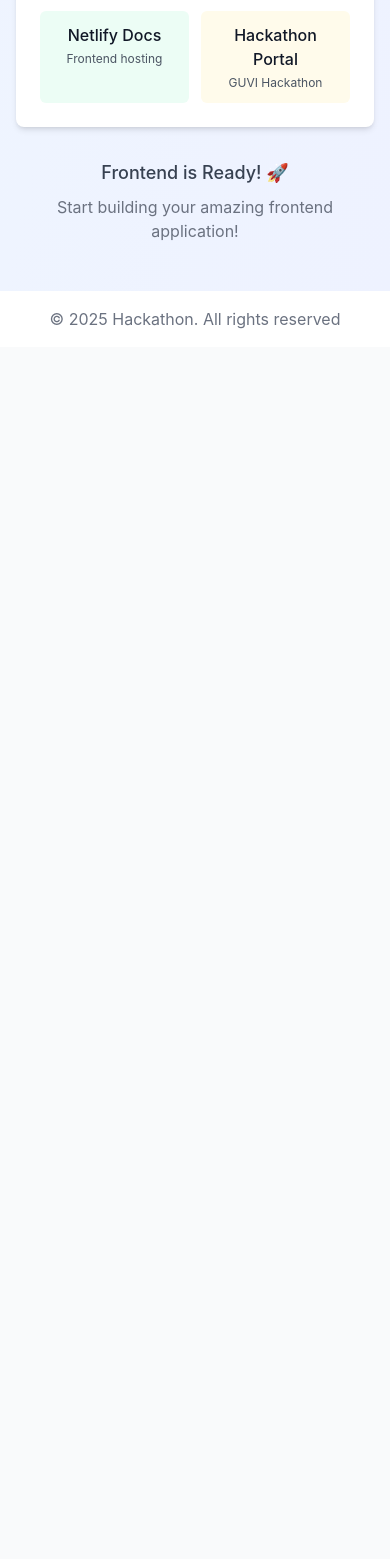
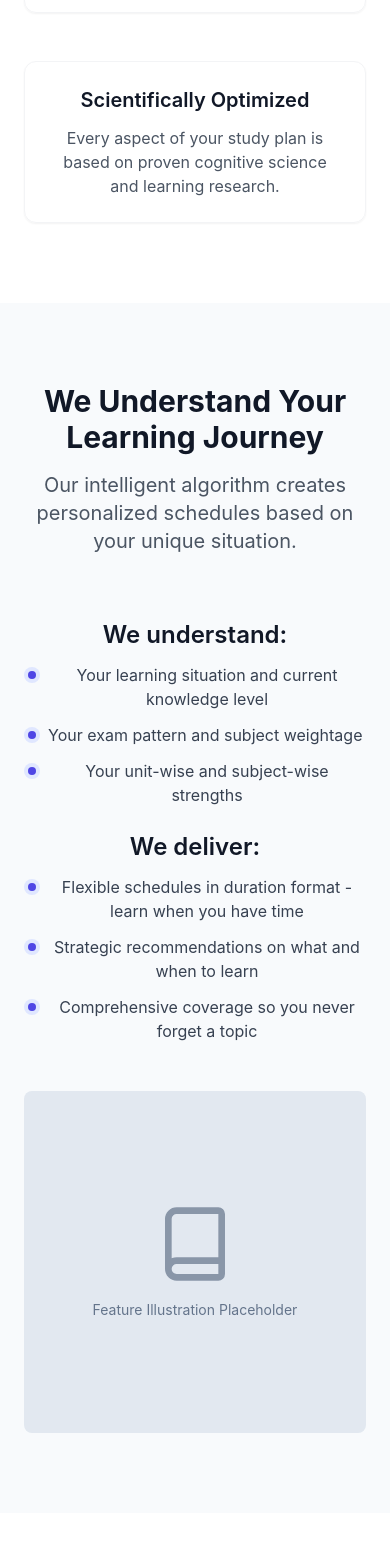
Before and after one commit to shivamsahu-tech/schedule-hunter, a React (Vite) app in the folder frontend/: page / in a window 390 px wide. Shown: the part 1501-3060 px from the top of the page. Before the commit the page ends 1848 px from the top, so only its background shows below. Built offline with nearby package versions, Linux system fonts and the light colour scheme; no server answers.

Commit message:
fix landing page

```diff
--- a/frontend/src/components/Layout.jsx
+++ b/frontend/src/components/Layout.jsx
@@ -6,11 +6,36 @@
       <main className="flex-grow">
         <Outlet />
       </main>
-      <footer className="bg-white shadow-sm mt-auto">
-        <div className="max-w-7xl mx-auto py-4 px-4 sm:px-6 lg:px-8">
-          <p className="text-center text-gray-500">© 2025 Hackathon. All rights reserved</p>
-        </div>
-      </footer>
+      <footer className="py-12 bg-gray-900 text-gray-400">
+          <div className="container mx-auto px-6 max-w-6xl">
+            <div className="grid grid-cols-1 md:grid-cols-3 gap-8">
+              <div>
+                <h3 className="text-xl font-semibold text-white mb-4">ExamScheduler</h3>
+                <p>Smart study schedules powered by science.</p>
+              </div>
+              <div>
+                <h4 className="font-semibold text-white mb-3">Quick Links</h4>
+                <ul className="space-y-2">
+                  <li><a href="#" className="hover:text-white transition-colors">Home</a></li>
+                  <li><a href="#" className="hover:text-white transition-colors">How It Works</a></li>
+                  <li><a href="#" className="hover:text-white transition-colors">About Us</a></li>
+                  <li><a href="#" className="hover:text-white transition-colors">Contact</a></li>
+                </ul>
+              </div>
+              <div>
+                <h4 className="font-semibold text-white mb-3">Connect With Us</h4>
+                <div className="flex flex-col space-y-2">
+                  <a href="#" className="hover:text-white transition-colors">Twitter</a>
+                  <a href="#" className="hover:text-white transition-colors">Instagram</a>
+                  <a href="#" className="hover:text-white transition-colors">LinkedIn</a>
+                </div>
+              </div>
+            </div>
+            <div className="border-t border-gray-800 mt-8 pt-6 text-sm text-center">
+              © {new Date().getFullYear()} ExamScheduler. All rights reserved.
+            </div>
+          </div>
+        </footer>
     </div>
   );
 }
--- a/frontend/src/pages/LandingPage.jsx
+++ b/frontend/src/pages/LandingPage.jsx
@@ -1,57 +1,67 @@
-import { useState } from "react";
-import { Calendar, Clock, Book, Award, BrainCircuit, BarChart, Lightbulb, Sparkles } from "lucide-react";
+// import { useState } from "react";
+import { Calendar, Book } from "lucide-react";
+import { useNavigate } from "react-router-dom";
 
 export default function LandingPage() {
-  const [activeTab, setActiveTab] = useState(0);
+  // const [activeTab, setActiveTab] = useState(0);
+  const navigate = useNavigate()
 
   const rules = [
     {
       title: "The 80/20 Priority Rule",
-      icon: <BarChart className="w-10 h-10 text-indigo-600" />,
-      description: "Allocate 80% of your study time to topics that combine high exam weight and personal difficulty. Spend the remaining 20% on reviewing topics you already know well.",
-      research: "Based on: Metcalfe & Kornell (2005)"
+      image: "https://ars.els-cdn.com/content/image/1-s2.0-S0749596X04001330-gr6.gif",
+      description:
+        "Allocate 80% of your study time to topics that combine high exam weight and personal difficulty. Spend the remaining 20% on reviewing topics you already know well.",
+      research: "Metcalfe & Kornell (2005)"
     },
     {
       title: "The Stepping Stone Approach",
-      icon: <Sparkles className="w-10 h-10 text-indigo-600" />,
-      description: "Master foundational and medium-difficulty topics before advancing to the most challenging material. Build a knowledge ladder that supports your learning progression.",
-      research: "Based on: Pyc & Rawson (2009)"
+      image: "https://ars.els-cdn.com/content/image/1-s2.0-S0749596X09000138-gr2.jpg",
+      description:
+        "Master foundational and medium-difficulty topics before advancing to the most challenging material. Build a knowledge ladder that supports your learning progression.",
+      research: "Pyc & Rawson (2009)"
     },
     {
       title: "The 1-3-7-14 Review Schedule",
-      icon: <Calendar className="w-10 h-10 text-indigo-600" />,
-      description: "Review new material after 1 day, then 3 days, then 7 days, then 14 days. This spacing maximizes retention with minimal time investment.",
-      research: "Based on: Ebbinghaus/Wozniak's research"
+      image: "https://media.springernature.com/lw685/springer-static/image/prt%3A978-1-4419-1428-6%2F5/MediaObjects/978-1-4419-1428-6_5_Part_Fig1-360_HTML.gif",
+      description:
+        "Review new material after 1 day, then 3 days, then 7 days, then 14 days. This spacing maximizes retention with minimal time investment.",
+      research: "Ebbinghaus/Wozniak's research"
     },
     {
       title: "The Peak Energy Principle",
-      icon: <BrainCircuit className="w-10 h-10 text-indigo-600" />,
-      description: "Schedule your weakest subjects during your peak mental energy hours (typically morning). Save easier review sessions for lower energy periods.",
-      research: "Based on: Gais et al. (2006)"
+      image: "https://www.researchgate.net/publication/381549908/figure/fig1/AS:11431281253303929@1718854017998/Experimental-procedure-behavioral-results-and-retrieval-locked-reactivation-of-head.png",
+      description:
+        "Schedule your weakest subjects during your peak mental energy hours (typically morning). Save easier review sessions for lower energy periods.",
+      research: "Gais et al. (2006)"
     },
     {
       title: "The Real-World Testing Cycle",
-      icon: <Award className="w-10 h-10 text-indigo-600" />,
-      description: "Take weekly practice tests that mimic the actual exam format. Double the frequency in the final two weeks before the exam.",
-      research: "Based on: McDaniel et al. (2011)"
+      image: "https://www.mdpi.com/behavsci/behavsci-15-00662/article_deploy/html/images/behavsci-15-00662-g001.png",
+      description:
+        "Take weekly practice tests that mimic the actual exam format. Double the frequency in the final two weeks before the exam.",
+      research: "McDaniel et al. (2011)"
     },
     {
       title: "The Adaptive Review Protocol",
-      icon: <Lightbulb className="w-10 h-10 text-indigo-600" />,
-      description: "Review topics scoring below 70% every 2-3 days. Review topics scoring 70-85% weekly. Review topics scoring above 85% every two weeks.",
-      research: "Based on: Kornell & Bjork (2008)"
+      image: "https://journals.sagepub.com/cms/10.1111/j.1467-9280.2008.02127.x/asset/e43f71b5-9ab5-4ed0-9b37-02c8ce5c9d53/assets/images/large/10.1111_j.1467-9280.2008.02127.x-fig2.jpg",
+      description:
+        "Review topics scoring below 70% every 2-3 days. Review topics scoring 70-85% weekly. Review topics scoring above 85% every two weeks.",
+      research: "Kornell & Bjork (2008)"
     },
     {
       title: "The Topic Clustering Method",
-      icon: <Book className="w-10 h-10 text-indigo-600" />,
-      description: "Schedule related topics within 48 hours of each other to strengthen connections between concepts and enhance comparative understanding.",
-      research: "Based on: Carvalho & Goldstone (2015)"
+      image: "https://my.chartered.college/wp-content/uploads/2021/10/Firth_Figure-2-2.png",
+      description:
+        "Schedule related topics within 48 hours of each other to strengthen connections between concepts and enhance comparative understanding.",
+      research: "Carvalho & Goldstone (2015)"
     },
     {
       title: "The Intensity Escalation Timeline",
-      icon: <Clock className="w-10 h-10 text-indigo-600" />,
-      description: "Start with 1-2 hours daily several weeks before the exam. Increase to 2-3 hours daily at 3-4 weeks out, then 3-4 hours daily in the final two weeks. Reduce to light review only the day before the exam.",
-      research: "Based on: Learning Research and Development Center findings"
+      image: "https://encrypted-tbn0.gstatic.com/images?q=tbn:ANd9GcT1nSlFrqt6EK6QzbPI1HjFxrVDn6N_DdgBSA&s",
+      description:
+        "Start with 1-2 hours daily several weeks before the exam. Increase to 2-3 hours daily at 3-4 weeks out, then 3-4 hours daily in the final two weeks. Reduce to light review only the day before the exam.",
+      research: "Learning Research and Development Center"
     }
   ];
 
@@ -72,6 +82,7 @@
 
   return (
     <div className="min-h-screen bg-gradient-to-b from-slate-50 to-slate-100">
+      <div className="min-h-screen bg-gradient-to-b from-slate-50 to-slate-100">
         {/* Hero Section */}
         <header className="relative overflow-hidden">
           <div className="bg-indigo-900 text-white">
@@ -80,8 +91,8 @@
                 <div className="md:w-1/2 mb-12 md:mb-0">
                   <h1 className="text-4xl md:text-5xl font-bold mb-6 leading-tight">Never Worry About Exam Preparation Again</h1>
                   <p className="text-xl mb-8 text-indigo-100">Smart study schedules tailored to your exams, learning style, and availability.</p>
-                <div className="flex flex-col sm:flex-row gap-4">
-                  <button className="px-8 py-3 bg-white text-indigo-900 font-semibold rounded-lg shadow-lg hover:bg-indigo-50 transition duration-300">
+                  <div className="flex flex-col sm:flex-row gap-4 justify-center ">
+                    <button onClick={() => navigate('/dashboard')} className="px-8 py-3 bg-white text-indigo-900 font-semibold rounded-lg shadow-lg hover:bg-indigo-50 transition duration-300">
                       Get Started Free
                     </button>
                     <button className="px-8 py-3 bg-transparent border-2 border-white text-white font-semibold rounded-lg hover:bg-white/10 transition duration-300">
@@ -202,47 +213,38 @@
 
         {/* 8 Core Rules */}
         <section className="py-20 bg-white">
-        <div className="container mx-auto px-6 max-w-6xl">
+          <div className="container mx-auto px-6">
             <div className="text-center mb-16">
-            <h2 className="text-3xl font-bold text-gray-900 mb-4">The Science Behind Our System</h2>
+              <h2 className="text-3xl font-bold text-gray-900 mb-4">
+                The Science Behind Our System
+              </h2>
               <p className="text-xl text-gray-600 max-w-3xl mx-auto">
                 8 Core Rules for Effective Exam Topic Scheduling
               </p>
             </div>
 
-          <div className="flex overflow-x-auto pb-4 mb-6 scrollbar-hide">
-            <div className="flex space-x-2">
+            <div className="grid gap-10 md:grid-cols-2 lg:grid-cols-3 w-full">
               {rules.map((rule, index) => (
-                <button
+                <div
                   key={index}
-                  className={`px-4 py-2 whitespace-nowrap rounded-full text-sm font-medium ${
-                    activeTab === index
-                      ? "bg-indigo-600 text-white"
-                      : "bg-gray-100 text-gray-800 hover:bg-gray-200"
-                  }`}
-                  onClick={() => setActiveTab(index)}
+                  className="bg-slate-50 w-[90%] h-[28rem] flex justify-center items-center flex-col border border-gray-100 rounded-xl shadow-sm hover:shadow-md transition-shadow overflow-hidden"
                 >
-                  Rule {index + 1}
-                </button>
-              ))}
+                  <img
+                    src={rule.image}
+                    alt={rule.title}
+                    className="h-56 object-cover"
+                  />
+                  <div className="p-6">
+                    <h3 className="text-xl font-semibold text-gray-900 mb-2">
+                      {rule.title}
+                    </h3>
+                    <p className="text-gray-700 mb-3">{rule.description}</p>
+                    <p className="text-sm text-gray-500 italic">
+                      Research: {rule.research}
+                    </p>
                   </div>
                 </div>
-
-          <div className="bg-slate-50 rounded-2xl p-8">
-            <div className="flex flex-col md:flex-row gap-8 items-center">
-              <div className="md:w-1/4 flex justify-center">
-                <div className="p-6 bg-white rounded-full shadow-md">
-                  {rules[activeTab].icon}
-                </div>
-              </div>
-              <div className="md:w-3/4">
-                <h3 className="text-2xl font-semibold text-gray-900 mb-2">
-                  Rule {activeTab + 1}: {rules[activeTab].title}
-                </h3>
-                <p className="text-gray-700 mb-4">{rules[activeTab].description}</p>
-                <p className="text-sm text-gray-500 italic">{rules[activeTab].research}</p>
-              </div>
-            </div>
+              ))}
             </div>
           </div>
         </section>
@@ -301,43 +303,12 @@
             <p className="text-xl mb-8 text-indigo-100 max-w-2xl mx-auto">
               Get your personalized study schedule today and never worry about failing an exam again.
             </p>
-          <button className="px-8 py-4 bg-white text-indigo-900 font-semibold rounded-lg shadow-lg hover:bg-indigo-50 transition duration-300 text-lg">
+            <button onClick={() => navigate('/dashboard')} className="px-8 py-4 bg-white text-indigo-900 font-semibold rounded-lg shadow-lg hover:bg-indigo-50 transition duration-300 text-lg">
               Generate My Free Schedule
             </button>
           </div>
         </section>
-
-      {/* Footer */}
-      <footer className="py-12 bg-gray-900 text-gray-400">
-        <div className="container mx-auto px-6 max-w-6xl">
-          <div className="grid grid-cols-1 md:grid-cols-3 gap-8">
-            <div>
-              <h3 className="text-xl font-semibold text-white mb-4">ExamScheduler</h3>
-              <p>Smart study schedules powered by science.</p>
       </div>
-            <div>
-              <h4 className="font-semibold text-white mb-3">Quick Links</h4>
-              <ul className="space-y-2">
-                <li><a href="#" className="hover:text-white transition-colors">Home</a></li>
-                <li><a href="#" className="hover:text-white transition-colors">How It Works</a></li>
-                <li><a href="#" className="hover:text-white transition-colors">About Us</a></li>
-                <li><a href="#" className="hover:text-white transition-colors">Contact</a></li>
-              </ul>
-            </div>
-            <div>
-              <h4 className="font-semibold text-white mb-3">Connect With Us</h4>
-              <div className="flex space-x-4">
-                <a href="#" className="hover:text-white transition-colors">Twitter</a>
-                <a href="#" className="hover:text-white transition-colors">Instagram</a>
-                <a href="#" className="hover:text-white transition-colors">LinkedIn</a>
-              </div>
-            </div>
-          </div>
-          <div className="border-t border-gray-800 mt-8 pt-6 text-sm text-center">
-            © {new Date().getFullYear()} ExamScheduler. All rights reserved.
-          </div>
-        </div>
-      </footer>
     </div>
   );
 }
```
Also changed, not shown: frontend/src/routes/index.jsx (+2 -6 lines). Lines whose indentation alone changed are shown as unchanged.
